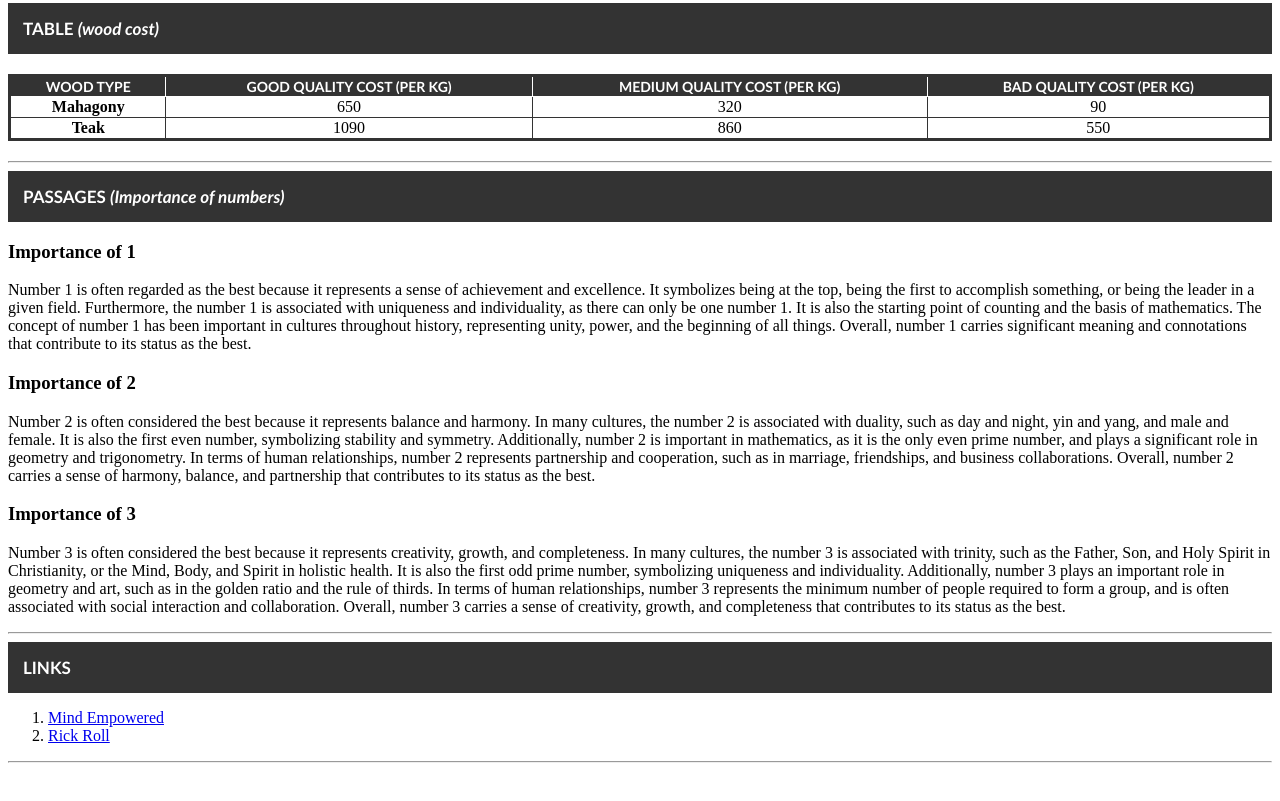
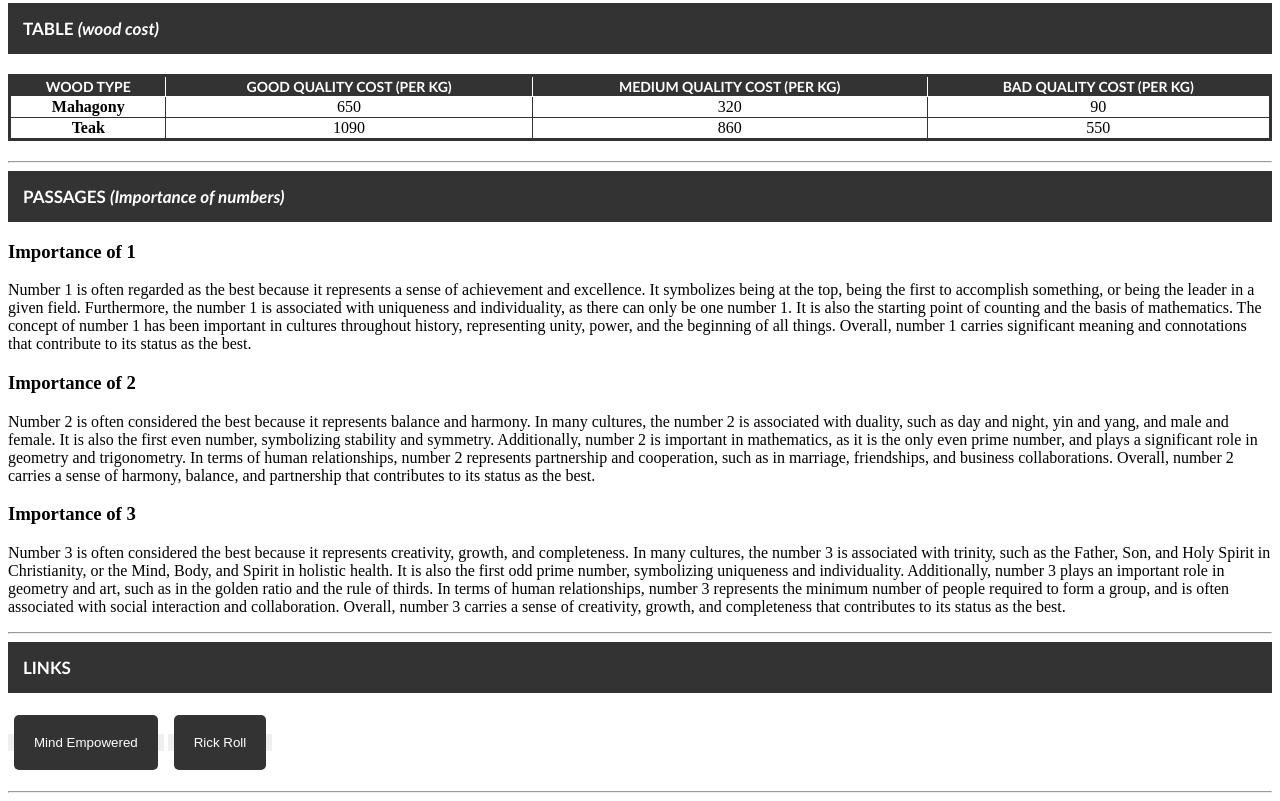
Before and after one commit to Krishnanand-G/learning-html-css, a plain HTML site: page index.html in a window 1280 px wide. Shown: the part 1092-1893 px from the top of the page. Before the commit the page ends 1863 px from the top, so only its background shows below. Drawn offline with Linux system fonts and the light colour scheme.

Commit message:
added css to - buttons and image

```diff
--- a/index.html
+++ b/index.html
@@ -93,11 +93,9 @@
             of creativity, growth, and completeness that contributes to its status as the best.</p>
         <hr>
             <h2>LINKS</h2>
-            <div class="links">
-                <ol>
-                    <li><a href="https://www.mind-empowered.org/" target="_blank">Mind Empowered</a></li>
-                    <li><a href="https://www.youtube.com/watch?v=dQw4w9WgXcQ" target="_blank">Rick Roll</a></li>
-                </ol>
+            <div class="imtired">
+                <button class="linkss b1"><a href="https://www.mind-empowered.org/" target="_blank">Mind Empowered</a></button>
+                <button class="linkss b2"><a href="https://www.youtube.com/watch?v=dQw4w9WgXcQ" target="_blank">Rick Roll</a></button>
             </div>
         <hr>
 </body>
--- a/style.css
+++ b/style.css
@@ -47,6 +47,31 @@ table thead {
     border: 5px solid #333;
 }
 
-.links {
-    list-style: none;
+
+.linkss {
+    text-decoration: none;
+    color: black;
 }
+
+.imtired {
+    margin-top: 40px;
+    margin-bottom: 40px;
+}
+
+a {
+    text-decoration: none;
+    background-color: #333;
+    color: white;
+    padding: 20px;
+    border: none;
+    border-radius: 5px;
+}
+
+a:hover {
+    background-color: grey;
+    color: #333;
+}
+
+button {
+    border: none;
+}
```
